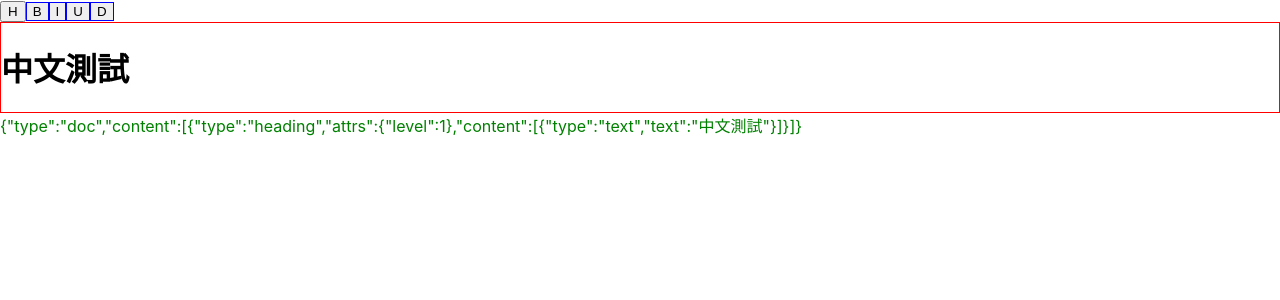
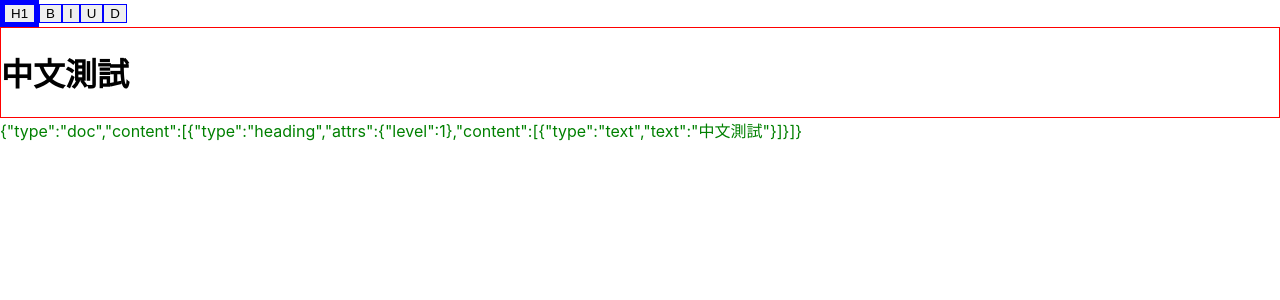
Before and after one commit to YacheLee/react-prosemirror-example, a React (Create React App) app: page / in a window 1280 px wide. Shown: the top 300 px of the page. Built offline with nearby package versions, Linux system fonts and the light colour scheme.

Commit message:
heading hello world

```diff
--- a/src/components/RichTextEditor/components/Toolbar/Toolbar.js
+++ b/src/components/RichTextEditor/components/Toolbar/Toolbar.js
@@ -1,4 +1,4 @@
-import React, {useContext, useState} from 'react';
+import React, {useContext} from 'react';
 import {setBlockType, toggleMark} from 'prosemirror-commands';
 import EditorViewContext from '../../contexts/EditorViewContext';
 import {getSchema, getType, markActive} from '../../utils';
@@ -15,26 +15,31 @@ function toggleType(e, editorView, type_name){
     command(editorView.state, editorView.dispatch, editorView);
 }
 
+function isHeadingActive(editorView){
+    const schema = getSchema(editorView);
+    const command = setBlockType(schema.nodes.heading, {level: 1});
+    return !command(editorView.state, null, editorView);
+}
+
 function Toolbar() {
     const {editorView} = useContext(EditorViewContext);
-    const [isHeading, setIsHeading] = useState(true);
 
     return (
         <div>
-            <button onClick={(e)=>{
+            <button style={{border: `solid ${isHeadingActive(editorView) ? "5px" : "1px"} blue`}} onClick={(e)=>{
                 e.preventDefault();
                 editorView.focus();
+
                 const schema = getSchema(editorView);
                 let command;
-                if(isHeading){
+                if(isHeadingActive(editorView)){
                     command = setBlockType(schema.nodes.paragraph);
                 }
                 else{
-                    command = setBlockType(schema.nodes.heading, {level: isHeading? 0: 1});
+                    command = setBlockType(schema.nodes.heading, {level: 1});
                 }
-                setIsHeading(!isHeading);
-                command(editorView.state, editorView.dispatch)
-            }}>H</button>
+                command(editorView.state, editorView.dispatch);
+            }}>H1</button>
             <button style={{border: `solid ${isValue(editorView, 'strong') ? "5px" : "1px"} blue`}} onClick={e=>toggleType(e, editorView, 'strong')}>B</button>
             <button
                 style={{border: `solid ${isValue(editorView, 'em') ? "5px" : "1px"} blue`}}
```
